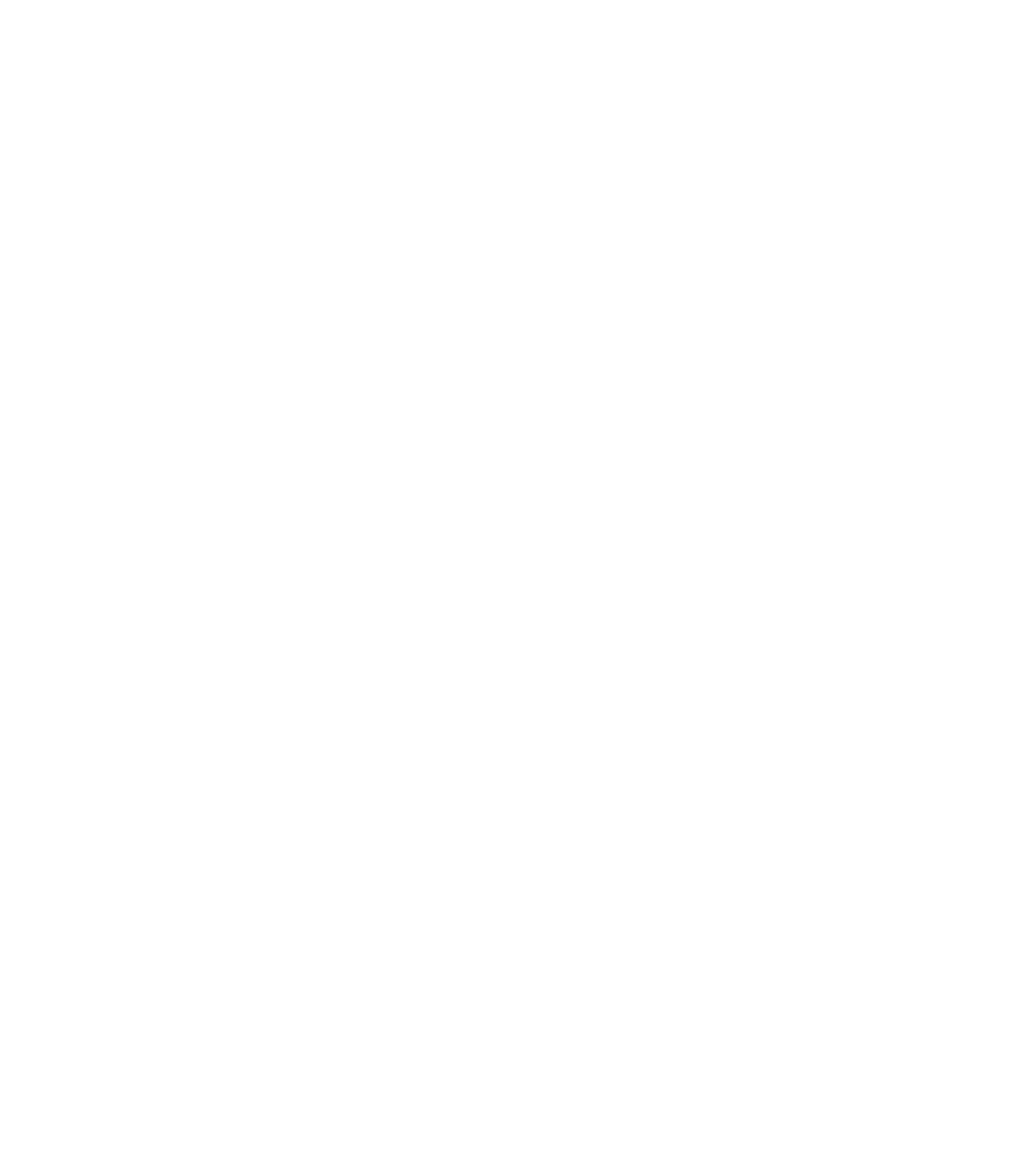
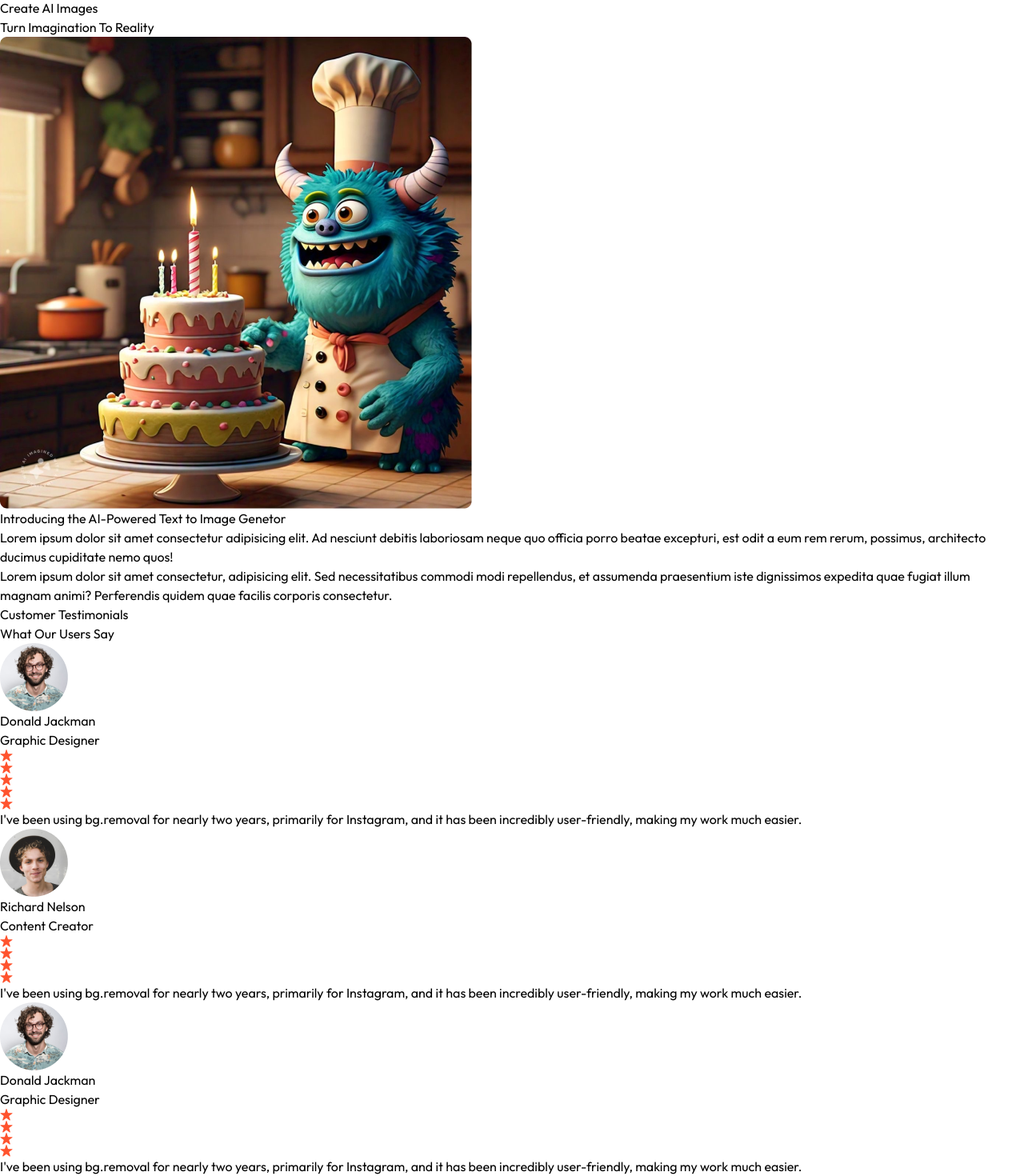
Before and after one commit to HuziiDev/Image_generator-using-GenAI, a React (Vite) app in the folder client/: page / in a window 1280 px wide. Shown: the part 1046-2516 px from the top of the page at 80% size. Before the commit the page ends 1044 px from the top, so only its background shows below. Built offline with nearby package versions, Linux system fonts and the light colour scheme.

Commit message:
testimonial done

```diff
--- a/client/src/assets/assets.js
+++ b/client/src/assets/assets.js
@@ -67,14 +67,14 @@
         image:profile_img_2,
         name:'Richard Nelson',
         role:'Content Creator',
-        stars:5,
+        stars:4,
         text:`I've been using bg.removal for nearly two years, primarily for Instagram, and it has been incredibly user-friendly, making my work much easier.`
     },
     {
         image:profile_img_1,
         name:'Donald Jackman',
         role:' Graphic Designer',
-        stars:5,
+        stars:4,
         text:`I've been using bg.removal for nearly two years, primarily for Instagram, and it has been incredibly user-friendly, making my work much easier.`
     },
 ]
--- /dev/null
+++ b/client/src/components/Description.jsx
@@ -0,0 +1,22 @@
+import React from 'react'
+import { assets } from '../assets/assets'
+
+const Description = () => {
+  return (
+    <div className='flex flex-col items-center justify-center my-24 p-6 md:px-28'>
+        <h1 className='text-3xl sm:text-4xl font-semibold mb-2'>Create AI Images</h1>
+        <p className='text-gray-500 mb-8 '>Turn Imagination To Reality</p>
+
+        <div className='flex flex-col gap-5 md:ga-14 md:flex-row items-center '>
+            <img className='w-80 xl-w-96 rounded-lg ' src={assets.sample_img_1} alt="" />
+            <div>
+                <h2 className='text-3xl font-medium mx-w-lg mb-4'>Introducing the AI-Powered Text to Image Genetor</h2>
+                <p className='text-gray-600 mb-4'>Lorem ipsum dolor sit amet consectetur adipisicing elit. Ad nesciunt debitis laboriosam neque quo officia porro beatae excepturi, est odit a eum rem rerum, possimus, architecto ducimus cupiditate nemo quos!</p>
+                <p className='text-gray-600'>Lorem ipsum dolor sit amet consectetur, adipisicing elit. Sed necessitatibus commodi modi repellendus, et assumenda praesentium iste dignissimos expedita quae fugiat illum magnam animi? Perferendis quidem quae facilis corporis consectetur.</p>
+            </div>
+        </div>
+    </div>
+  )
+}
+
+export default Description
--- /dev/null
+++ b/client/src/components/Testimonials.jsx
@@ -0,0 +1,35 @@
+import React from 'react'
+import { assets, testimonialsData } from '../assets/assets'
+
+const Testimonials = () => {
+  return (
+    <div className='flex flex-col items-center justify-center my-20 py-12'>
+     <h1 className='text-3xl sm:text-4xl font-semibold mb-2'>Customer Testimonials</h1>
+     <p className='text-gray-500 mb-12 '>What Our Users Say</p>
+
+     <div className='flex flex-wrap gap-6'>
+        {testimonialsData.map((Testimonial, index)=>(
+            <div className='bg-white/20 p-12 rounded-lg shadow-md border w-80 cursor-pointer m-auto hover:scale-[1.02] transition-all' key={index}>
+            <div className='flex flex-col items-center'>
+                <img className='rounded-full w-14' src={ Testimonial.image} alt="" />
+                <h2 className='text-xl font-semibold mt-3'>{Testimonial.name}</h2>
+                <p className='text-gray-500 mb-4'>{Testimonial.role}</p>
+                <div className='flex mb-4'>
+                    {
+                        Array(Testimonial.stars).fill().map((item,index)=>(
+                <img src={assets.rating_star} key={index}/>
+                        ))
+                    }
+                </div>
+                <p className='text-center text-sm text-gray-600'>{Testimonial.text}</p>
+            </div>
+
+            </div>
+        ))}
+     </div>
+
+    </div>
+  )
+}
+
+export default Testimonials
--- a/client/src/pages/Home.jsx
+++ b/client/src/pages/Home.jsx
@@ -1,12 +1,16 @@
 import React from 'react'
 import Header from '../components/Header'
 import Steps from '../components/Steps'
+import Description from '../components/Description'
+import Testimonials from '../components/Testimonials'
 
 const Home = () => {
   return (
     <div>
       <Header/>
       <Steps/>
+      <Description/>
+      <Testimonials/>
     </div>
   )
 }
```
